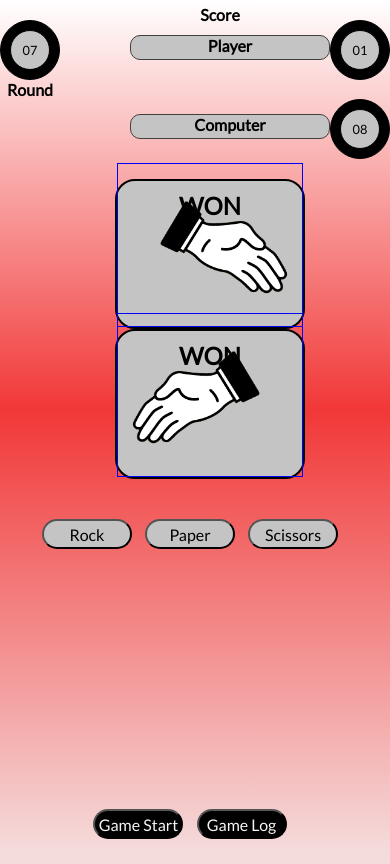
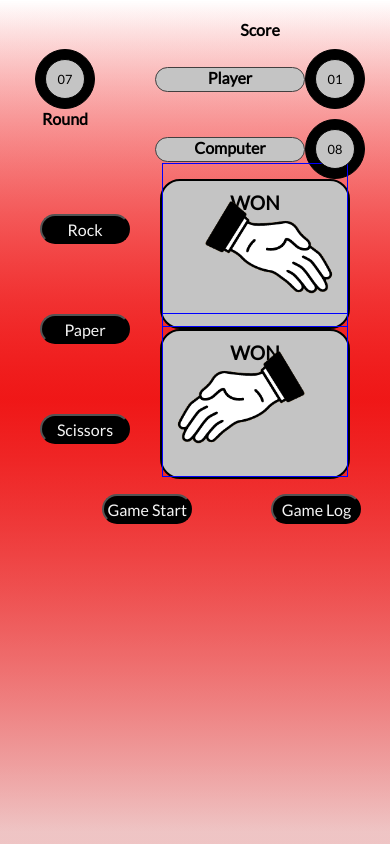
Before and after one commit to Nor8ie/2nd-Milestone-Project, a plain HTML site: page index.html in a window 390 px wide. Drawn offline with Linux system fonts and the light colour scheme; a web font is replaced by a local one.

Commit message:
Fixed responsiveness with CSS Grid System

```diff
--- a/assets/css/style.css
+++ b/assets/css/style.css
@@ -4,37 +4,62 @@
     box-sizing: border-box;
 }
 
-html {
-    background: linear-gradient( 360deg, rgba(227, 155, 155, 0.357364) 1.4%, rgba(239, 17, 17, 0.84) 52.61%, rgba(255, 255, 255, 0) 100%) center no-repeat;
-}
-
+html,
 body {
     font-family: "Redressed", "Lato";
     width: 100vw;
     min-width: 100%;
     height: 100vh;
     min-height: 100%;
+    background: linear-gradient( 360deg, rgba(227, 155, 155, 0.357364) 1.4%, rgba(239, 17, 17, 0.84) 52.61%, rgba(255, 255, 255, 0) 100%) center no-repeat;
+}
+
+#score-container,
+#main-container,
+#game-control-container {
+    display: grid;
+    grid-template-columns: 1fr 2fr 0.3fr 2fr;
+    grid-template-rows: 1fr 0.2fr;
+    justify-items: center;
+    justify-content: space-between;
+}
+
+#score-container {
+    align-items: center;
+}
+
+#main-container {
+    align-items: space-around;
+}
+
+.game-start {
+    grid-area: 1/2 / 3/3;
+}
+
+.game-log {
+    grid-area: 1/4 / 3/5;
+    row-gap: 10%;
 }
 
 .outer-circle {
-    height: 120px;
-    width: 120px;
+    height: 80px;
+    width: 80px;
     border-radius: 50%;
     border: 1px solid black;
     position: relative;
     background: black;
-    z-index: -1;
+    /* z-index: -1; */
 }
 
 .inner-circle {
-    height: 80px;
-    width: 80px;
+    height: 60px;
+    width: 60px;
     border-radius: 50%;
     border: 1px solid black;
     position: absolute;
     top: 50%;
     left: 50%;
-    margin: -40px 0px 0px -40px;
+    margin: -30px 0px 0px -30px;
     background: #c4c4c4;
     z-index: 10;
 }
@@ -47,95 +72,49 @@ body {
     font-size: 2rem;
 }
 
-#score-holder,
-#main {
-    display: flex;
-    justify-content: center;
-    align-content: center;
-    margin-top: 20px;
-}
-
-#round-counter {
-    margin-right: 120px;
-}
-
-#round-counter h2 {
-    text-align: center;
-}
-
-#game-buttons {
-    display: flex;
-    flex-direction: column;
-    justify-content: space-around;
-}
-
-#game-buttons button,
-#player-choices button {
-    width: 200px;
-    height: 40px;
-    font-size: 1.5rem;
-    margin-right: 10px;
-    border-radius: 20px;
-    font-family: "Redressed", "Lato";
-    background-color: black;
-    color: whitesmoke;
-}
-
-#player-choices .choice-rock,
-#player-choices .choice-paper,
-#player-choices .choice-scissors {
-    background-color: #c4c4c4;
-    color: black;
+.label-round-counter {
+    grid-area: 2 / 1 / 3 / 2;
 }
 
 #player-score,
 #computer-score {
     display: flex;
-    position: relative;
+    justify-content: center;
+    align-items: center;
+    padding-top: 10px;
 }
 
-#player-score h2,
-#computer-score h2,
-#score-text h2 {
-    text-align: center;
-    position: relative;
-    top: 50px;
-    width: 250px;
-    height: 35px;
-    border-radius: 10px;
-    padding: 5px auto;
+#round-counter {
+    padding-top: 10px;
 }
-
-#score-text h2 {
-    width: 60px;
-}
-
-
-/* #score-text h2 {
-    width: 20vh;
-    position: relative;
-    text-align: center;
-    margin-left: 20px;
-    top: 50px;
-} */
 
 #player-score h2,
 #computer-score h2 {
     background-color: #c4c4c4;
     border: 0.5px solid #423f3f;
+    width: 200px;
+    height: 35px;
+    border-radius: 20px;
+    text-align: center;
 }
 
 #player-board,
 #computer-board {
-    height: 390px;
-    width: 430px;
+    height: 350px;
+    width: 400px;
     border-radius: 5%;
     border: 2px solid black;
-    margin-right: 10px;
     text-align: center;
+    background-color: #c4c4c4;
     position: relative;
-    left: 20px;
-    background-color: #c4c4c4;
+}
+
+#computer-board {
+    grid-area: 1 / 4 / 3 / 5;
+}
+
+#player-board {
+    grid-area: 1 / 2 / 3 / 3;
 }
 
 #player-board h2,
@@ -154,8 +133,8 @@ body {
 }
 
 img {
-    height: 400px;
-    width: 400px;
+    height: 325px;
+    width: 325px;
     position: absolute;
     bottom: 0;
     border: 1px solid blue;
@@ -163,57 +142,37 @@ img {
 }
 
 #player-choices {
-    /* display: inline-block; */
-    /* position: relative; */
+    display: flex;
+    flex-direction: column;
     text-align: center;
-    margin: 40px auto;
+    grid-area: 1 /1 / 3 /2;
+    justify-content: space-around;
+}
+
+#game-control-container button,
+#player-choices button {
+    width: 200px;
+    height: 40px;
+    font-size: 1.5rem;
+    border-radius: 20px;
+    font-family: "Redressed", "Lato";
+    background-color: black;
+    color: whitesmoke;
+}
+
+footer {
+    margin-top: 40px;
 }
 
 #modals {
     display: none;
 }
 
-@media screen and (max-width: 1078px) {
-    .outer-circle {
-        height: 80px;
-        width: 80px;
-    }
-    .inner-circle {
-        height: 50px;
-        width: 50px;
-        margin: -25px 0px 0px -25px;
-    }
-    .inner-circle p {
-        font-size: 1rem;
-    }
-    #player-score h2,
-    #computer-score h2 {
-        width: 200px;
-        height: 35px;
-        top: 25px;
-        font-size: 1.2rem;
-    }
+@media screen and (max-width: 998px) {
     #computer-board,
     #player-board {
         height: 250px;
-        width: 290px;
-    }
-    #score-text h2 {
-        width: 50px;
-        top: 35px;
-        font-size: 1.2rem;
-    }
-    #game-buttons button,
-    #player-choices button {
-        width: 130px;
-        height: 40px;
-        font-size: 1.2rem;
-    }
-    #round-counter {
-        margin-right: 30px;
-    }
-    #round-counter h2 {
-        font-size: 1.2rem;
+        width: 300px;
     }
     img {
         height: auto;
@@ -221,42 +180,59 @@ img {
     }
 }
 
-@media screen and (max-width: 768px) {
-    #score-holder {
-        flex-wrap: wrap;
-        justify-content: space-around;
-        width: auto;
+@media screen and (max-width: 800px) {
+    #score-container,
+    #main-container {
+        grid-template-columns: 1fr 2fr;
+        grid-template-rows: 0.2fr 1fr 0.1fr;
+        justify-content: end;
     }
-    #score-text h2 {
-        position: absolute;
-        top: 5px;
-        left: 50%;
-        font-size: 1rem;
+    #score-text {
+        grid-area: 1 / 2 / 2 / 3;
     }
     #round-counter {
-        margin-right: 80px;
+        grid-area: 2 / 1 / 3 / 2;
     }
-    #game-buttons {
-        position: absolute;
-        bottom: 5px;
-        display: inline;
+    .label-round-counter {
+        grid-area: 3 / 1 / 4 / 2;
+        align-self: start;
     }
-    #round-counter h2,
-    #game-buttons button,
-    #player-choices button {
-        font-size: 1rem;
+    #player-score {
+        grid-area: 2 / 2 / 3 / 3;
+    }
+    #computer-score {
+        grid-area: 3 / 2 / 4 / 3;
+    }
+    #player-board {
+        grid-area: 1 / 2 / 2 / 3;
+    }
+    #computer-board {
+        grid-area: 2 / 2 / 3 / 3;
+    }
+    #game-control-container {
+        margin-top: 0;
+    }
+    footer {
+        margin-top: 0;
     }
     #computer-board,
     #player-board {
-        height: 200px;
-        width: 240px;
+        height: 150px;
+        width: 190px;
+        border-radius: 20px;
+        justify-self: start;
+        margin-left: 30px;
+    }
+    #score-text {
+        margin-top: 20px;
+    }
+    #computer-board h2,
+    #player-board h2 {
+        font-size: 1.2rem;
     }
 }
 
 @media screen and (max-width: 540px) {
-    #main {
-        flex-wrap: wrap;
-    }
     .outer-circle {
         height: 60px;
         width: 60px;
@@ -271,9 +247,19 @@ img {
     }
     #player-score h2,
     #computer-score h2 {
-        width: 200px;
+        width: 150px;
         height: 25px;
         top: 15px;
+        font-size: 1rem;
+    }
+    /* #round-counter,
+    .label-round-counter {
+        justify-self: end;
+    } */
+    .label-round-counter h2,
+    #score-text h2,
+    #game-control-container button,
+    #player-choices button {
         font-size: 1rem;
     }
     #computer-board,
@@ -281,16 +267,16 @@ img {
         height: 150px;
         width: 190px;
         border-radius: 20px;
+        justify-self: start;
+        margin-left: 30px;
     }
-    #score-holder {
-        justify-content: flex-end;
-    }
-    #round-counter {
-        margin-right: auto;
-    }
-    #game-buttons button,
+    #game-control-container button,
     #player-choices button {
         width: 90px;
         height: 30px;
     }
+    #player-choices {
+        justify-self: end;
+        align-self: space-between;
+    }
 }
--- a/index.html
+++ b/index.html
@@ -11,19 +11,19 @@
 
 <body>
     <header>
-        <div id="score-holder">
+        <div id="score-container">
             <div id="round-counter">
                 <div class="outer-circle">
                     <div class="inner-circle">
                         <p>07</p>
                     </div>
                 </div>
+            </div>
+            <div class="label-round-counter">
                 <h2>Round</h2>
             </div>
             <div id="player-score">
-                <div>
-                    <h2>Player</h2>
-                </div>
+                <h2>Player</h2>
                 <div class="outer-circle">
                     <div class="inner-circle">
                         <p>01</p>
@@ -34,9 +34,7 @@
                 <h2>Score</h2>
             </div>
             <div id="computer-score">
-                <div>
-                    <h2>Computer</h2>
-                </div>
+                <h2>Computer</h2>
                 <div class="outer-circle">
                     <div class="inner-circle">
                         <p>08</p>
@@ -59,10 +57,11 @@
     </section>
 
     <section>
-        <div id="main">
-            <div id="game-buttons">
-                <button class="game-start">Game Start</button>
-                <button class="game-log">Game Log</button>
+        <div id="main-container">
+            <div id="player-choices">
+                <button class="choice-rock">Rock</button>
+                <button class="choice-paper">Paper</button>
+                <button class="choice-scissors">Scissors</button>
             </div>
             <div id="player-board">
                 <h2>WON</h2>
@@ -73,13 +72,13 @@
                 <img src="/assets/img/paper.png" alt="Paper">
             </div>
         </div>
-        <div id="player-choices">
-            <button class="choice-rock">Rock</button>
-            <button class="choice-paper">Paper</button>
-            <button class="choice-scissors">Scissors</button>
+    </section>
+    <footer>
+        <div id="game-control-container">
+            <button class="game-start">Game Start</button>
+            <button class="game-log">Game Log</button>
         </div>
-    </section>
-
+    </footer>
     <script src="assets/script/app.js" type="text/javascript"></script>
 </body>
 
```
